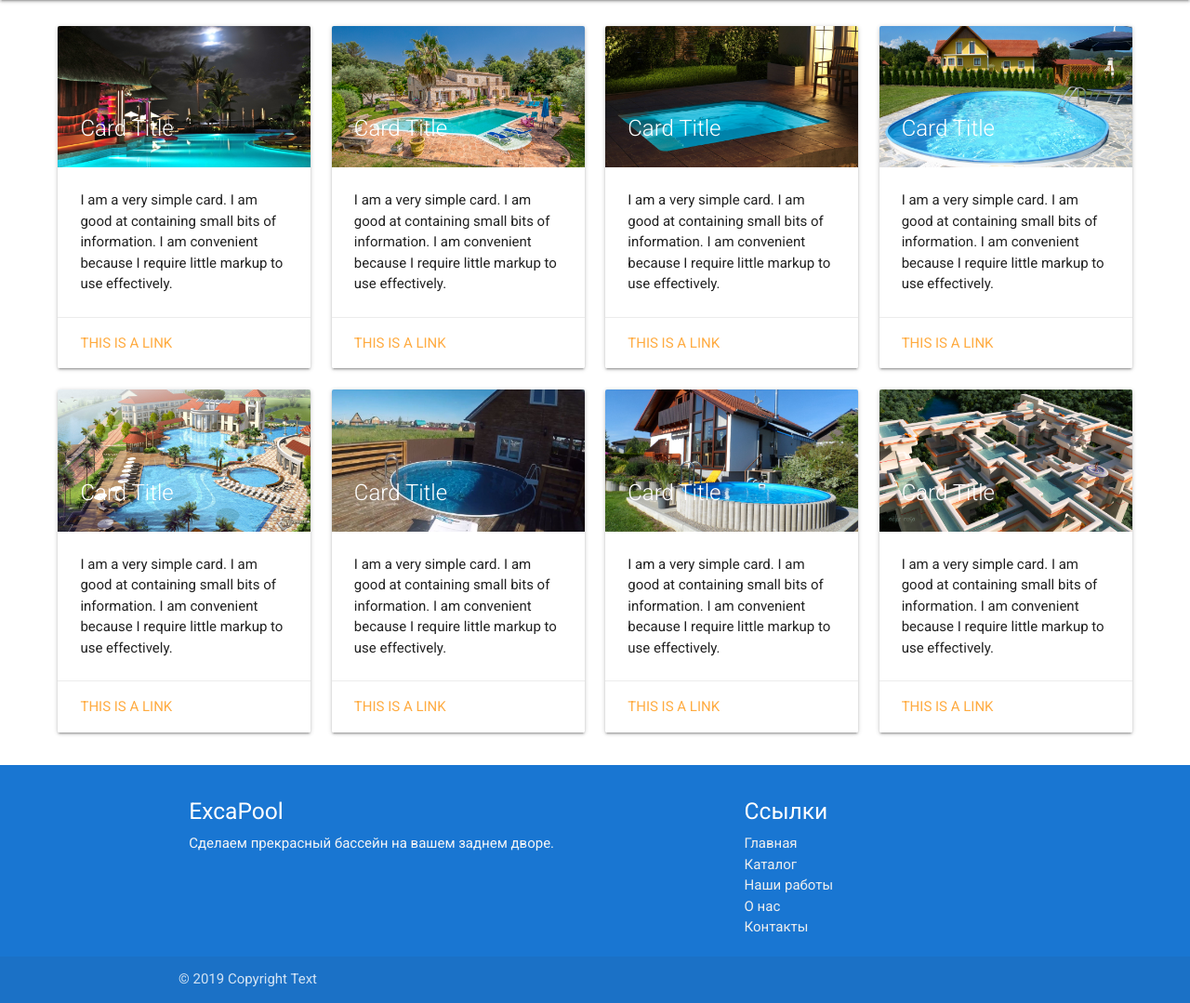
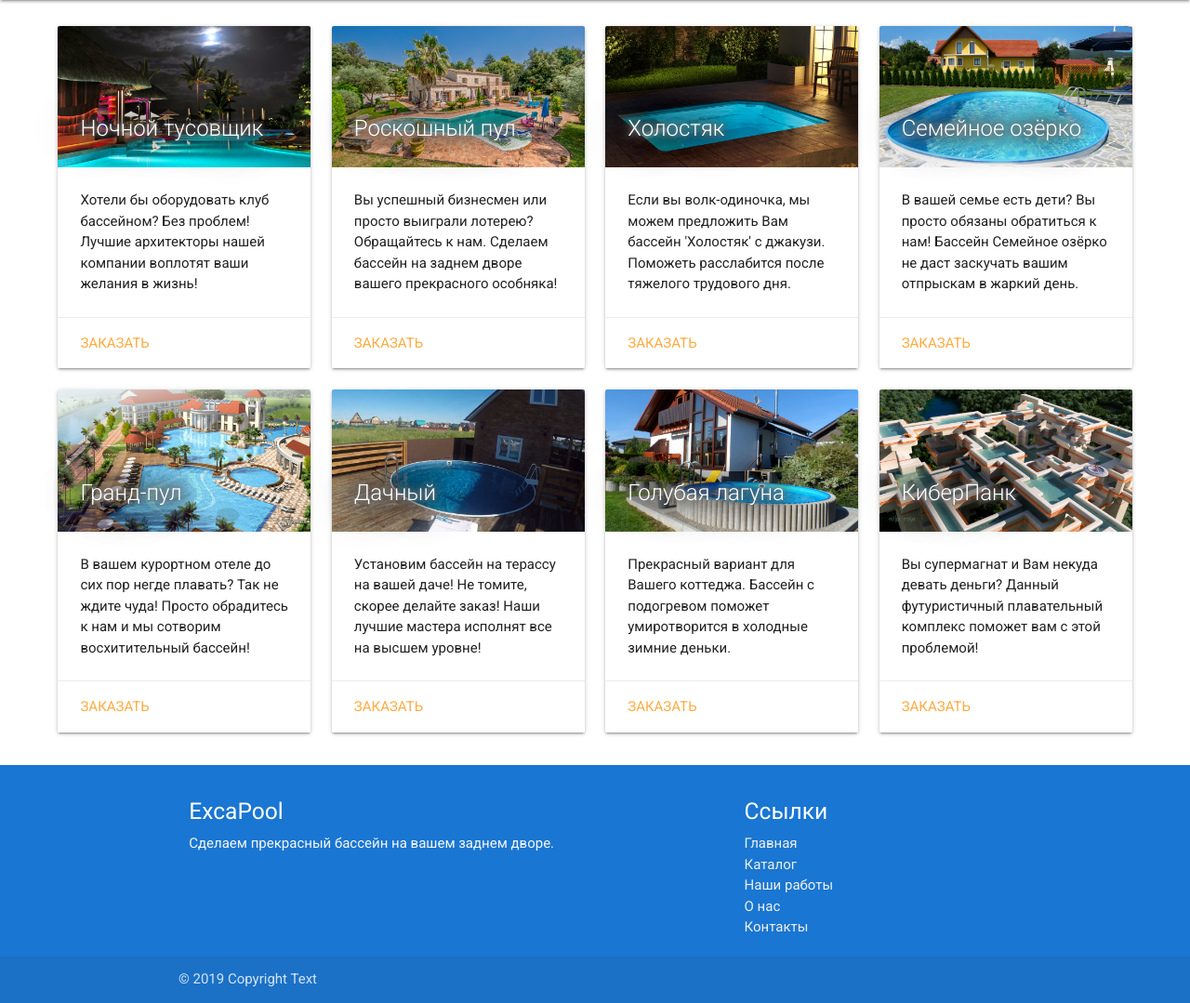
Before and after one commit to djeenwolfy/ExcaPool, a PHP site: page /Catalog.html in a window 1280 px wide. Shown: the part 64-1143 px from the top of the page at 93% size. Run offline with PHP 8.4, Linux system fonts and the light colour scheme.

Commit message:
titles and descriptions for goods

```diff
--- a/Catalog.html
+++ b/Catalog.html
@@ -39,127 +39,23 @@
 	<main class="Site-content">
 
 		<div class="catalog-block">
-			<div class="row">
+			<div class="row" id="catalog">
+				<li v-for="good in goods">
 					<div class="col s12 m6 l4 xl3">
 						<div class="card">
 							<div class="card-image">
-						    <img src="img/img1.jpg">
-						    <span class="card-title">Card Title</span>
+								<img v-bind:src="good.image">
+								<span class="card-title">{{ good.title }}</span>
 							</div>
 							<div class="card-content">
-						    <p>I am a very simple card. I am good at containing small bits of information.
-						    I am convenient because I require little markup to use effectively.</p>
+								<p>{{ good.cartText }}</p>
 							</div>
 							<div class="card-action">
-						    <a href="#">This is a link</a>
+								<a href="#contact-form" class="modal-trigger" id="order-btn">Заказать</a>
 							</div>
 						</div>
 					</div>
-				<div class="col s12 m6 l4 xl3">
-					<div class="card">
-						<div class="card-image">
-						    <img src="img/img2.jpg">
-						    <span class="card-title">Card Title</span>
-						</div>
-						<div class="card-content">
-						    <p>I am a very simple card. I am good at containing small bits of information.
-						    I am convenient because I require little markup to use effectively.</p>
-						</div>
-						<div class="card-action">
-						    <a href="#">This is a link</a>
-						</div>
-					</div>
-				</div>
-				<div class="col s12 m6 l4 xl3">
-					<div class="card">
-						<div class="card-image">
-						    <img src="img/img3.jpg">
-						    <span class="card-title">Card Title</span>
-						</div>
-						<div class="card-content">
-						    <p>I am a very simple card. I am good at containing small bits of information.
-						    I am convenient because I require little markup to use effectively.</p>
-						</div>
-						<div class="card-action">
-						    <a href="#">This is a link</a>
-						</div>
-					</div>
-				</div>
-				<div class="col s12 m6 l4 xl3">
-					<div class="card">
-						<div class="card-image">
-						    <img src="img/img4.jpg">
-						    <span class="card-title">Card Title</span>
-						</div>
-						<div class="card-content">
-						    <p>I am a very simple card. I am good at containing small bits of information.
-						    I am convenient because I require little markup to use effectively.</p>
-						</div>
-						<div class="card-action">
-						    <a href="#">This is a link</a>
-						</div>
-					</div>
-				</div>
-				<div class="col s12 m6 l4 xl3">
-					<div class="card">
-						<div class="card-image">
-						    <img src="img/img5.jpg">
-						    <span class="card-title">Card Title</span>
-						</div>
-						<div class="card-content">
-						    <p>I am a very simple card. I am good at containing small bits of information.
-						    I am convenient because I require little markup to use effectively.</p>
-						</div>
-						<div class="card-action">
-						    <a href="#">This is a link</a>
-						</div>
-					</div>
-				</div>
-				<div class="col s12 m6 l4 xl3">
-					<div class="card">
-						<div class="card-image">
-						    <img src="img/img6.png">
-						    <span class="card-title">Card Title</span>
-						</div>
-						<div class="card-content">
-						    <p>I am a very simple card. I am good at containing small bits of information.
-						    I am convenient because I require little markup to use effectively.</p>
-						</div>
-						<div class="card-action">
-						    <a href="#">This is a link</a>
-						</div>
-					</div>
-				</div>
-				<div class="col s12 m6 l4 xl3">
-					<div class="card">
-						<div class="card-image">
-						    <img src="img/img7.jpg">
-						    <span class="card-title">Card Title</span>
-						</div>
-						<div class="card-content">
-						    <p>I am a very simple card. I am good at containing small bits of information.
-						    I am convenient because I require little markup to use effectively.</p>
-						</div>
-						<div class="card-action">
-						    <a href="#">This is a link</a>
-						</div>
-					</div>
-				</div>
-				<div class="col s12 m6 l4 xl3">
-					<div class="card">
-						<div class="card-image">
-						    <img src="img/img8.jpg">
-						    <span class="card-title">Card Title</span>
-						</div>
-						<div class="card-content">
-						    <p>I am a very simple card. I am good at containing small bits of information.
-						    I am convenient because I require little markup to use effectively.</p>
-						</div>
-						<div class="card-action">
-						    <a href="#">This is a link</a>
-						</div>
-					</div>
-				</div>
+				</li>
 			</div>
 		</div>
 	<!-- ========== catalog end============= -->
--- a/css/style.css
+++ b/css/style.css
@@ -33,7 +33,12 @@
 	min-height: 300px;
 	margin: 20px 4vw;
 }
-
+.card-title {
+	text-shadow: 0 0 5px grey, 0 0 10px grey, 0 0 15px grey, 0 0 15px black, 0 0 30px black, 0 0 35px black, 0 0 45px black, 0 0 60px black;
+}
+li{
+	list-style:none;
+}
 
 
 /*price style*/
--- a/script/script.js
+++ b/script/script.js
@@ -107,3 +107,54 @@ var demo = new Vue({
 });
 
   });
+
+
+var cat = new Vue({
+    el: '#catalog',
+    data: {
+        goods: [
+            {
+                "title": "Ночной тусовщик",
+                "cartText": "Хотели бы оборудовать клуб бассейном? Без проблем! Лучшие архитекторы нашей компании воплотят ваши желания в жизнь!",
+                "image": "img/img1.jpg"
+            },
+            {
+                "title": "Роскошный пул",
+                "cartText": "Вы успешный бизнесмен или просто выиграли лотерею? Обращайтесь к нам. Сделаем бассейн на заднем дворе вашего прекрасного особняка!",
+                "image": "img/img2.jpg"
+            },
+            {
+                "title": "Холостяк",
+                "cartText": "Если вы волк-одиночка, мы можем предложить Вам бассейн 'Холостяк' с джакузи. Поможеть расслабится после тяжелого трудового дня.",
+                "image": "img/img3.jpg"
+            },
+            {
+                "title": "Семейное озёрко",
+                "cartText": "В вашей семье есть дети? Вы просто обязаны обратиться к нам! Бассейн Семейное озёрко не даст заскучать вашим отпрыскам в жаркий день.",
+                "image": "img/img4.jpg"
+            },
+            {
+                "title": "Гранд-пул",
+                "cartText": "В вашем курортном отеле до сих пор негде плавать? Так не ждите чуда! Просто обрадитесь к нам и мы сотворим восхитительный бассейн!",
+                "image": "img/img5.jpg"
+            },
+            {
+                "title": "Дачный",
+                "cartText": "Установим бассейн на терассу на вашей даче! Не томите, скорее делайте заказ! Наши лучшие мастера исполнят все на высшем уровне!",
+                "image": "img/img6.png"
+            },
+            {
+                "title": "Голубая лагуна",
+                "cartText": "Прекрасный вариант для Вашего коттеджа. Бассейн с подогревом поможет умиротворится в холодные зимние деньки.",
+                "image": "img/img7.jpg"
+            },
+            {
+                "title": "КиберПанк",
+                "cartText": "Вы супермагнат и Вам некуда девать деньги? Данный футуристичный плавательный комплекс поможет вам с этой проблемой!",
+                "image": "img/img8.jpg"
+            }
+
+
+        ]
+    }
+});
```
Lines whose indentation alone changed are shown as unchanged.
